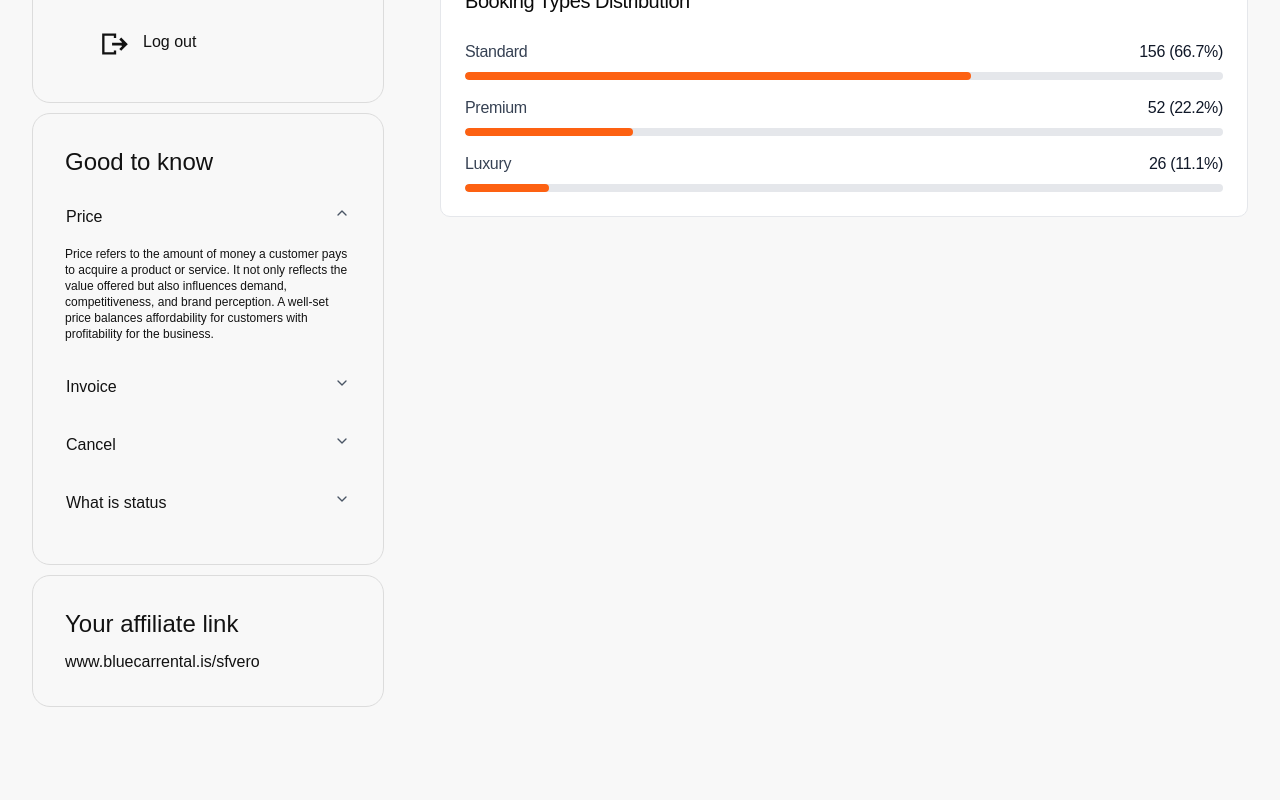
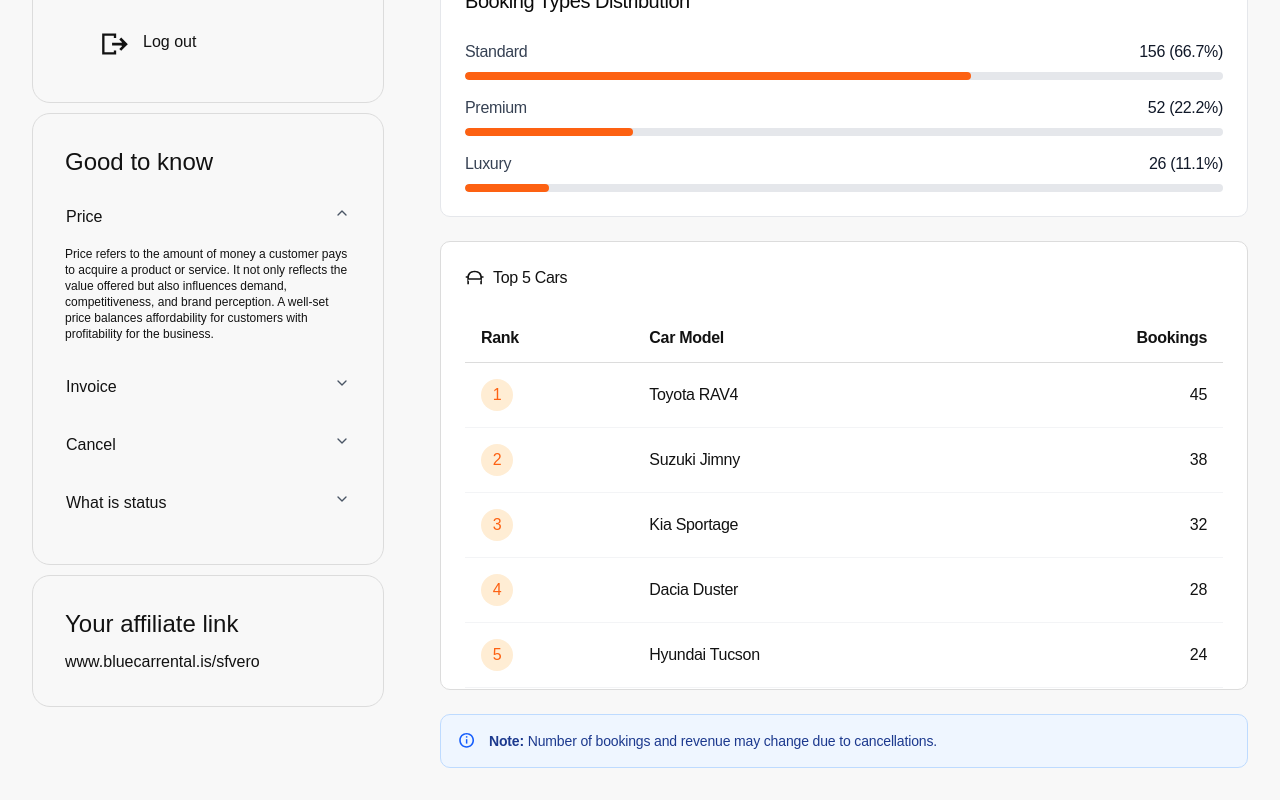
Before and after one commit to Hjortur17/blue-affiliate, a Next.js app: page / in a window 1280 px wide. Shown: the part 455-1255 px from the top of the page. Before the commit the page ends 1194 px from the top, so only its background shows below. Built offline with nearby package versions, Linux system fonts and the light colour scheme; a web font is replaced by a local one.

Commit message:
Update DashboardContent.tsx

```diff
--- a/src/components/DashboardContent.tsx
+++ b/src/components/DashboardContent.tsx
@@ -4,6 +4,8 @@ import { useState } from "react";
 import { Tabs, TabsContent, TabsList, TabsTrigger } from "@/components/ui/tabs";
 import StatsGrid from "@/components/StatsGrid";
 import BookingTypesDistribution from "@/components/BookingTypesDistribution";
+import TopCars from "@/components/TopCars";
+import NoteBanner from "@/components/NoteBanner";
 import PeriodFilter from "@/components/PeriodFilter";
 
 function getDefaultPeriod(): string {
@@ -33,6 +35,8 @@ export default function DashboardContent() {
         <div className="space-y-6">
           <StatsGrid />
           <BookingTypesDistribution />
+          <TopCars />
+          <NoteBanner />
         </div>
       </TabsContent>
       <TabsContent value="delivery-data">
```
